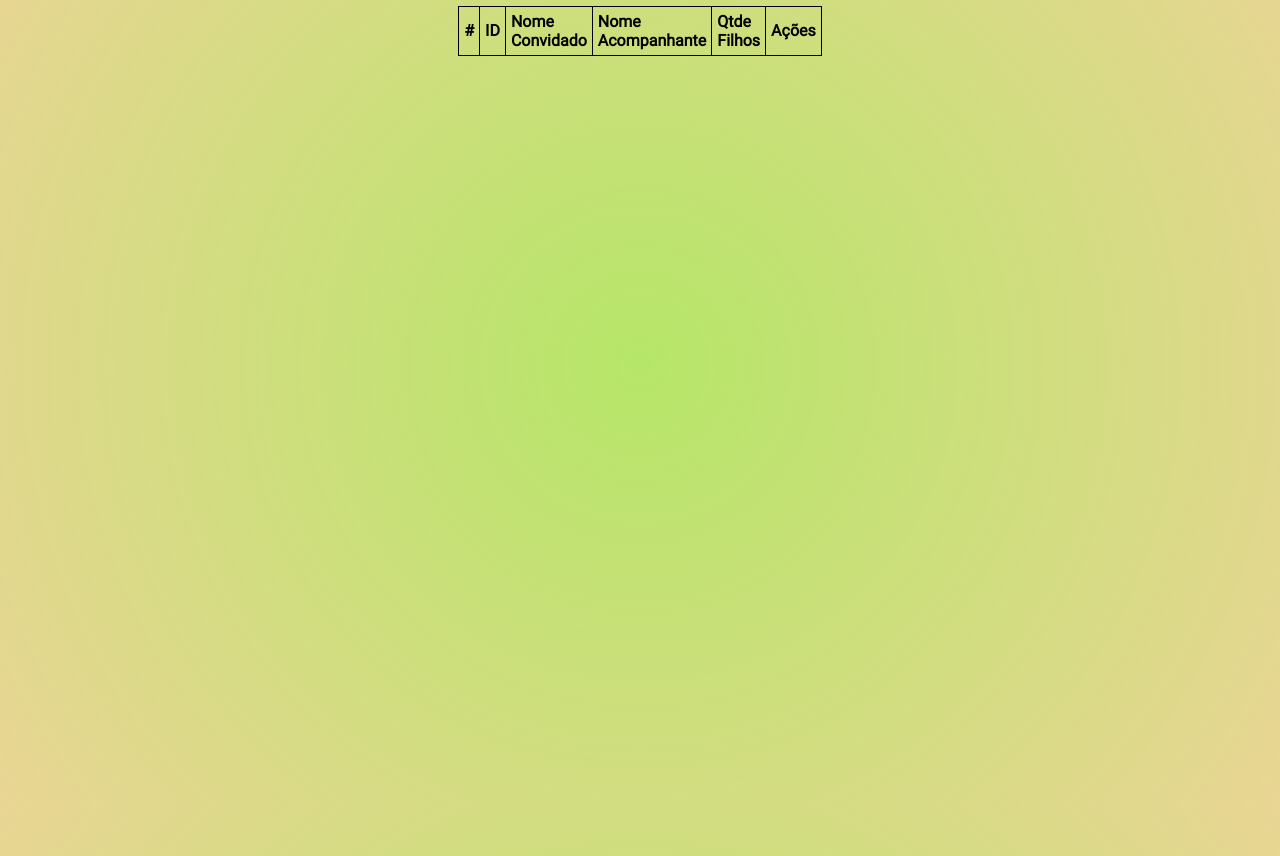
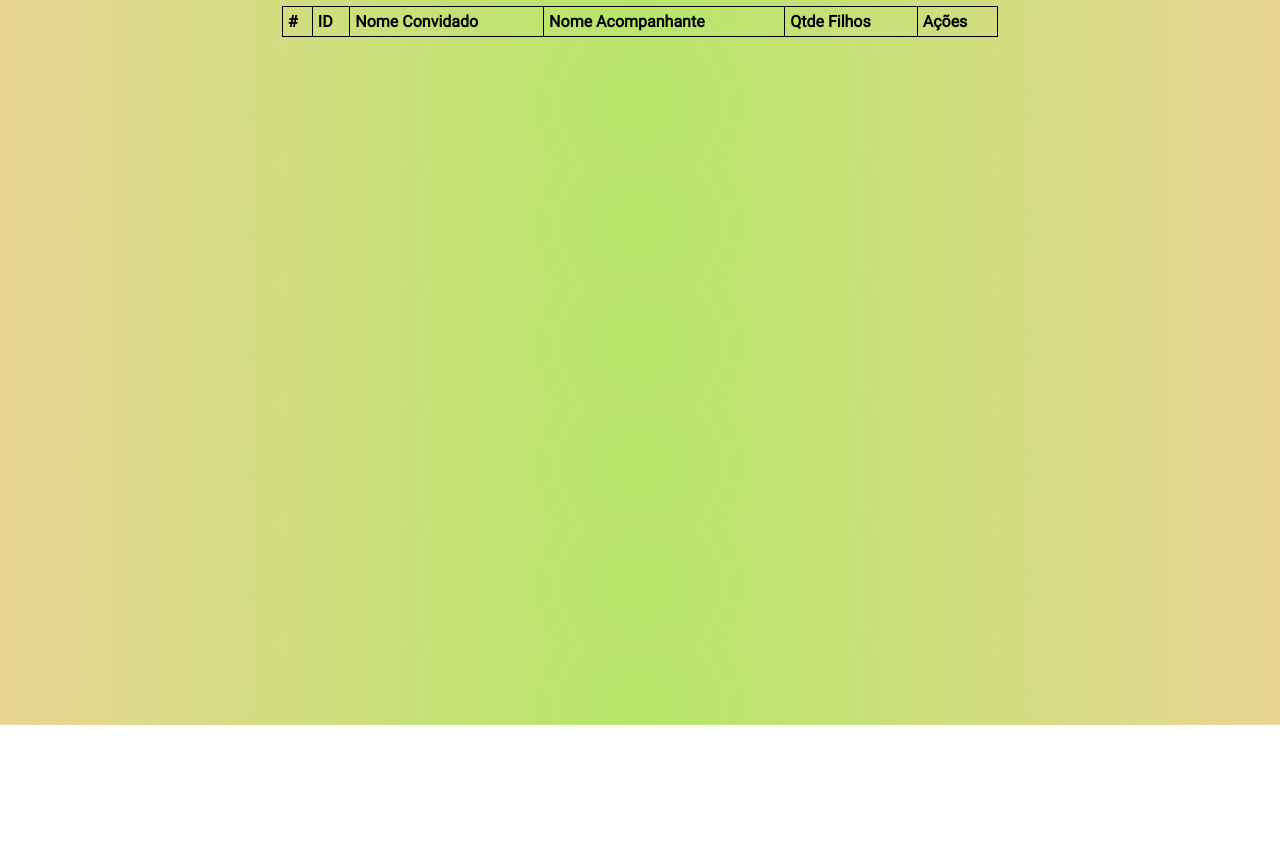
Before and after one commit to rogerioncosta/one-lu, a plain HTML site: page frontend/public/lst302521.html in a window 1280 px wide. Shown: the part 75-931 px from the top of the page. After the commit the page ends 800 px from the top, so only its background shows below. Drawn offline with Linux system fonts and the light colour scheme; no server answers.

Commit message:
center list

```diff
--- a/frontend/public/styles/style.guest-list.css
+++ b/frontend/public/styles/style.guest-list.css
@@ -27,8 +27,7 @@ body{
 
 .center-align {
     margin: 0 auto;
-    width: 500px;
-    height: 850px;
+    width: 90%;
 }
 
 #tabela {
@@ -74,9 +73,9 @@ body{
     border-radius: 5px;
     cursor: pointer;
 }
-
+/*
 @media (max-width: 520px){
     .center-align{
         width: 90%;
     }
-}
+}*/
```
